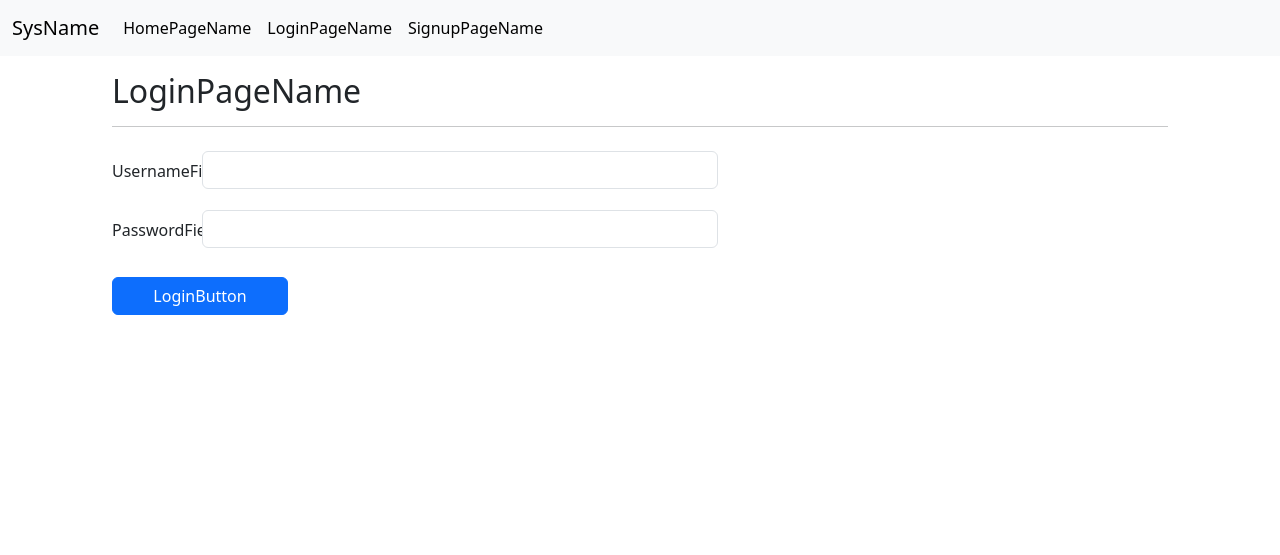
After one commit to denvilk-bsuir/swdt, a Django app: template source/web/templates/main/users/login.html in a window 1280 px wide. The commit adds this page. Shown: the top 555 px of the page. Run offline with Django 5.2, Linux system fonts and the light colour scheme; the template is opened without the code that fills it: values that come from a table or form of the project are taken from there, others are empty.

Commit message:
TS-30: Added login page functionality, added logout

```diff
--- a/source/web/main/forms.py
+++ b/source/web/main/forms.py
@@ -1,5 +1,10 @@
 from django import forms
 from django.utils.translation import gettext_lazy as _
+from django.contrib.auth import get_user_model
+from django.contrib.auth.forms import AuthenticationForm
+
+
+User = get_user_model()
 
 
 class SignUpForm(forms.Form):
@@ -19,3 +24,14 @@ class SignUpForm(forms.Form):
         widget=forms.TextInput(attrs={'class': 'form-control'}))
     email = forms.EmailField(label=_('EmailField'),
         widget=forms.EmailInput(attrs={'class': 'form-control'}))
+
+
+class LoginForm(AuthenticationForm, forms.ModelForm):
+    username = forms.CharField(label=_('UsernameField'), max_length=150,
+        widget=forms.TextInput(attrs={'class': 'form-control col-md-5'}))
+    password = forms.CharField(label=_('PasswordField'),
+        widget=forms.PasswordInput(attrs={'class': 'form-control col-md-5'}))
+
+    class Meta:
+        model = User
+        fields = ('username', 'password')
--- a/source/web/main/urls.py
+++ b/source/web/main/urls.py
@@ -1,8 +1,11 @@
 from django.urls import path
-from main.views import SignUpView, index, login
+from django.contrib.auth.views import LogoutView
+from main.views import SignUpView, index, UserLoginView
+
 
 urlpatterns = [
-    path("", index),
+    path("", index, name='index'),
+    path("users/logout/", LogoutView.as_view(), name="logout"),
     path("users/signup/", SignUpView.as_view(), name="signup"),
-    path("users/login/", login, name="login"),
+    path("users/login/", UserLoginView.as_view(), name="login"),
 ]
--- /dev/null
+++ b/source/web/static/js/main.js
@@ -0,0 +1,8 @@
+window.addEventListener("load", ()=>{
+    let logoutBtn = document.getElementById("logout-button");
+    if (logoutBtn) {
+        logoutBtn.addEventListener("click", (e)=>{
+            document.getElementById("logout-form").submit();
+        })
+    }
+})
--- a/source/web/templates/includes/header.html
+++ b/source/web/templates/includes/header.html
@@ -1,7 +1,7 @@
 {% load i18n %}
 <nav class="navbar navbar-expand-lg bg-body-tertiary">
     <div class="container-fluid">
-        <a class="navbar-brand" href="#">{% trans 'SysName' %}</a>
+        <a class="navbar-brand" href="{% url 'index' %}">{% trans 'SysName' %}</a>
         <button
             class="navbar-toggler"
             type="button"
@@ -16,8 +16,25 @@
         <div class="collapse navbar-collapse" id="navbarSupportedContent">
             <ul class="navbar-nav me-auto mb-2 mb-lg-0">
                 <li class="nav-item">
-                    <a class="nav-link active" aria-current="page" href="#">{% trans 'HomePageName' %}</a>
+                    <a class="nav-link active" aria-current="page" href="{% url 'index' %}">{% trans 'HomePageName' %}</a>
                 </li>
+                {% if not request.user.is_authenticated %}
+                    <li class="nav-item">
+                        <a class="nav-link active" href="{% url 'login' %}">{% trans "LoginPageName" %}</a>
+                    </li>
+                    <li class="nav-item">
+                        <a class="nav-link active" href="{% url 'signup' %}">{% trans "SignupPageName" %}</a>
+                    </li>
+                    {% else %}
+                    <li class="nav-item">
+                        <form id="logout-form" method="post" action="{% url 'logout' %}">
+                            {% csrf_token %}
+                            <a class="nav-link active" id="logout-button">{% trans "LogoutButton" %}</a>
+                        </form>
+                    </li>
+                {% endif %}
+            </ul>
+            <ul class="nav-ul d-flex">
             </ul>
         </div>
     </div>
--- a/source/web/templates/main/index.html
+++ b/source/web/templates/main/index.html
@@ -6,5 +6,5 @@
 {% endblock %}
 
 {% block content %}
-
+<h1>{% trans "SysName" %}</h1>
 {% endblock %}
--- /dev/null
+++ b/source/web/templates/main/users/login.html
@@ -0,0 +1,51 @@
+{% extends "wrapper.html" %}
+{% load i18n %}
+
+{% block title %}
+{% trans 'LoginPageName' %}
+{% endblock %}
+
+{% block content %}
+<div class="container">
+    <h2 class="mt-3">{% trans "LoginPageName" %}</h2>
+    <hr class="mb-3" />
+    <ul class="ps-4 text-danger mb-4">
+        {% for error in form.non_field_errors %}
+            <li>{{ error }}</li>
+        {% endfor %}
+    </ul>
+    <form method="post">
+        {% csrf_token %}
+        <div class="mt-3 row">
+            <label for="username" class="col-form-label col-2 col-md-1 pt-2 mb-1">{% trans "UsernameField" %}</label>
+            <div class="col-12 col-md-6">
+                <input type="text"
+                   class="form-control"
+                   id="username"
+                   name="username"
+                   aria-describedby="emailHelp">
+            </div>
+            <ul class="text-danger ps-5 m-0">
+                {% for error in form.username.errors %}
+                    <li><small>{{ error }}</small></li>
+                {% endfor %}
+            </ul>
+        </div>
+        <div class="mt-3 row">
+            <label for="password" class="col-form-label col-2 col-md-1 pt-2 mb-1">{% trans "PasswordField" %}</label>
+            <div class="col-12 col-md-6">
+                <input type="password" class="form-control" id="password" name="password">
+            </div>
+            <ul class="text-danger ps-5 m-0">
+                {% for error in form.password.errors %}
+                    <li><small>{{ error }}</small></li>
+                {% endfor %}
+            </ul>
+        </div>
+        <button type="submit" class="btn btn-primary mt-4 col-md-2">{% trans 'LoginButton' %}</button>
+    </form>
+    {% if is_register_open %}
+        <p class="mt-3"><a href="{% url 'main:signup' %}">{% trans "NotRegistered" %}?</a></p>
+    {% endif %}
+</div>
+{% endblock content %}
--- a/source/web/templates/wrapper.html
+++ b/source/web/templates/wrapper.html
@@ -18,6 +18,7 @@
         {% block content %}{% endblock %}
     </main>
     {% include "includes/footer.html" %}
+    <script src="{% static 'js/main.js' %}"></script>
     <script
         src="https://cdn.jsdelivr.net/npm/@popperjs/core@2.11.8/dist/umd/popper.min.js"
         integrity="sha384-I7E8VVD/ismYTF4hNIPjVp/Zjvgyol6VFvRkX/vR+Vc4jQkC+hVqc2pM8ODewa9r"
```
Also changed, not shown: source/web/main/views.py (+30 -6 lines).
